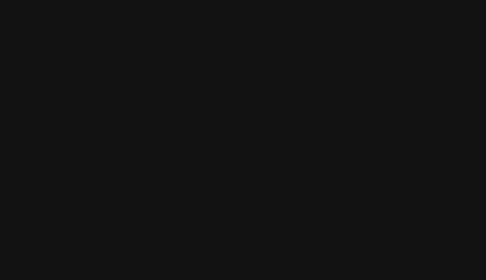
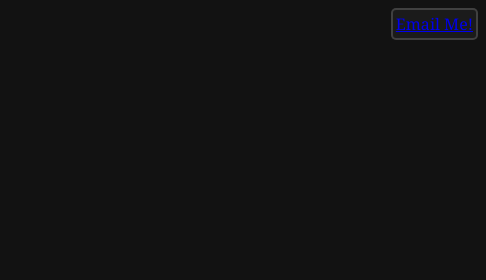
Before and after one commit to jmontesano90/dark-rolls, a plain HTML site: page index.html in a window 1280 px wide. Shown: the top 280 px of the page, 794-1280 px from the left. Drawn offline with nearby package versions, Linux system fonts and the light colour scheme.

Commit message:
added email contact page

```diff
--- a/index.html
+++ b/index.html
@@ -21,7 +21,7 @@
             <p>Some text in the Modal..</p>
        </div>
   </div>
-
+  <div class = "contact-info"><a href="mailto:jmmmontesano@gmail.com">Email Me!</a></div>
       </nav>
       <h1>Dark Rolls</h1>
         <div class="logo">
--- a/main.css
+++ b/main.css
@@ -121,6 +121,10 @@ ul{
   .popUp{
     display:none;
   }
+
+  .contact-info{
+    display: none;
+  }
   }
 
 
@@ -204,7 +208,7 @@ ul{
   border-radius: 9px;
   margin: 15% auto;
   padding: 20px;
-  border: 3px solid rgb(221, 221, 221);
+  border: 3px solid rgba(221, 221, 221, 0.37);
   width: 30%;
   opacity: 1;
 }
@@ -223,5 +227,15 @@ ul{
   text-decoration: none;
   cursor: pointer;
 }
+.contact-info{
+  display: initial;
+  position:fixed;
+  right:8px;
+  top:8px;
+  padding:3px;
+  border: 2px rgba(221, 221, 221, 0.192) solid;
+  border-radius: 5px;
+  background-color: rgba(236, 236, 236, 0.041);
+}
 
 }
```
